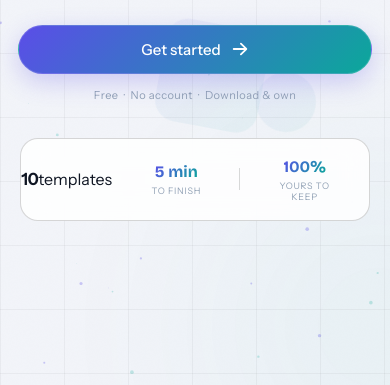
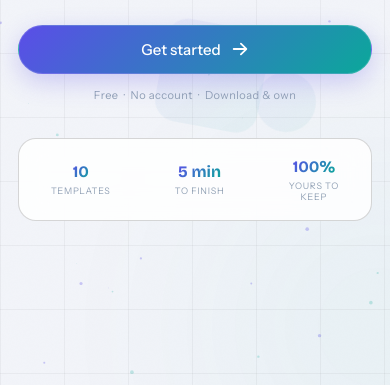
Before and after one commit to zahrabatoolmns-sketch/Folio-Craft, a website: page Frontend/index.html in a window 390 px wide. Shown: the part 459-844 px from the top of the page. Drawn offline with nearby package versions, Linux system fonts and the light colour scheme.

Commit message:
enhance responsive code

```diff
--- a/Frontend/index.html
+++ b/Frontend/index.html
@@ -102,7 +102,7 @@
         <span class="hero-nudge">Free &nbsp;·&nbsp; No account &nbsp;·&nbsp; Download & own</span>
       </div>
 
-      <ul class="stat-row"
+      <ul class="stat-row" aria-label="Quick stats">
         <li><strong>10</strong><span>templates</span></li>
         <li class="stat-sep" aria-hidden="true"></li>
         <li><strong>5 min</strong><span>to finish</span></li>
--- a/Frontend/style.css
+++ b/Frontend/style.css
@@ -1582,7 +1582,7 @@
   }
 
   /* Stat row */
-  /* ── Mobile: 3 items in one row + divider lines ── */
+  /* ── Mobile FIX (ignore separators, show only 3 items) ── */
 @media (max-width: 600px) {
   .stat-row {
     display: flex;
@@ -1591,27 +1591,14 @@
     align-items: center;
   }
 
-  /* hide old separators */
-  .stat-row .stat-sep {
-    display: none;
-  }
-
   .stat-row li {
     flex: 1;
     text-align: center;
-    position: relative;
-  }
-
-  /* divider line (only middle items) */
-  .stat-row li:not(:last-child)::after {
-    content: "";
-    position: absolute;
-    right: 0;
-    top: 50%;
-    transform: translateY(-50%);
-    width: 1px;
-    height: 22px;
-    background: rgba(0, 0, 0, 0.15);
+  }
+
+  /* ❌ separators hata do */
+  .stat-row .stat-sep {
+    display: none;
   }
 
   .stat-row li strong {
```
